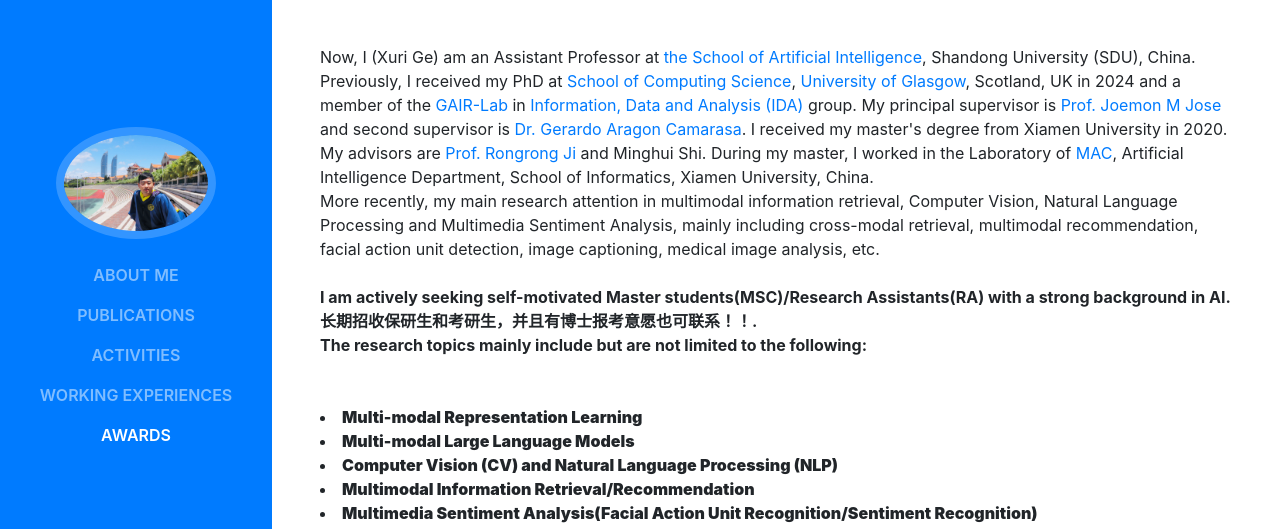
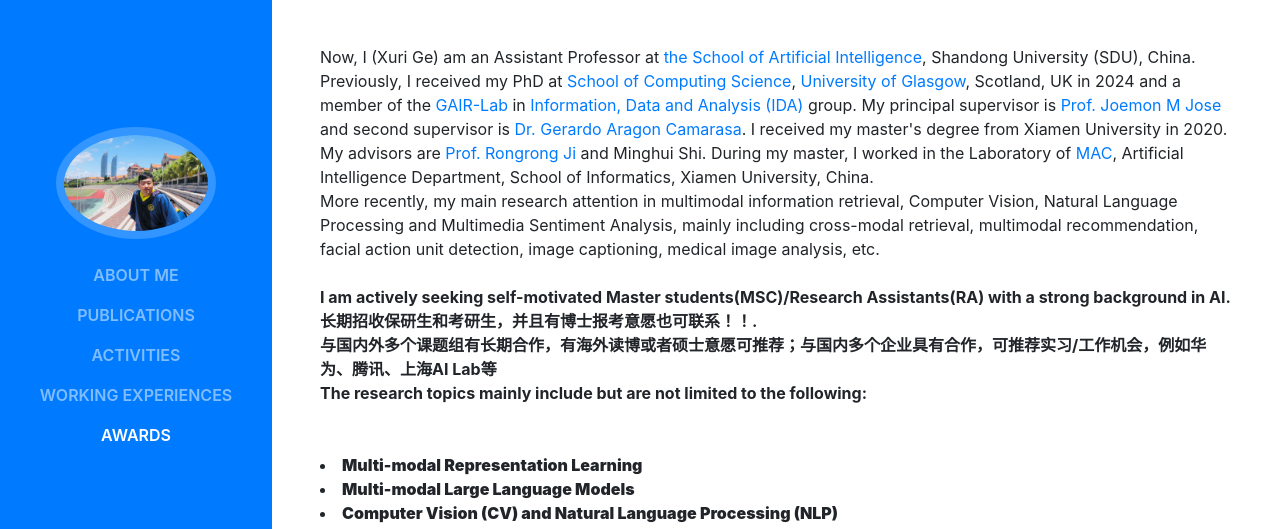
Before and after one commit to XuriGe1995/XuriGe1995.github.io, a website with bundled scripts: page index.html in a window 1280 px wide. Shown: the part 113-642 px from the top of the page. Built offline with nearby package versions, Linux system fonts and the light colour scheme; some icons are missing; a web font is replaced by a local one.

Commit message:
Update index.html

```diff
--- a/index.html
+++ b/index.html
@@ -81,6 +81,7 @@
 	    <br>
         <b>I am actively seeking self-motivated Master students(MSC)/Research Assistants(RA) with a strong background in AI.</b> <br>
 		<b>长期招收保研生和考研生，并且有博士报考意愿也可联系！！.</b> <br>
+		<b>与国内外多个课题组有长期合作，有海外读博或者硕士意愿可推荐；与国内多个企业具有合作，可推荐实习/工作机会，例如华为、腾讯、上海AI Lab等</b> <br>
 		<b>The research topics mainly include but are not limited to the following:<b>
 	    <li>
                <b>Multi-modal Representation Learning</b>
```
